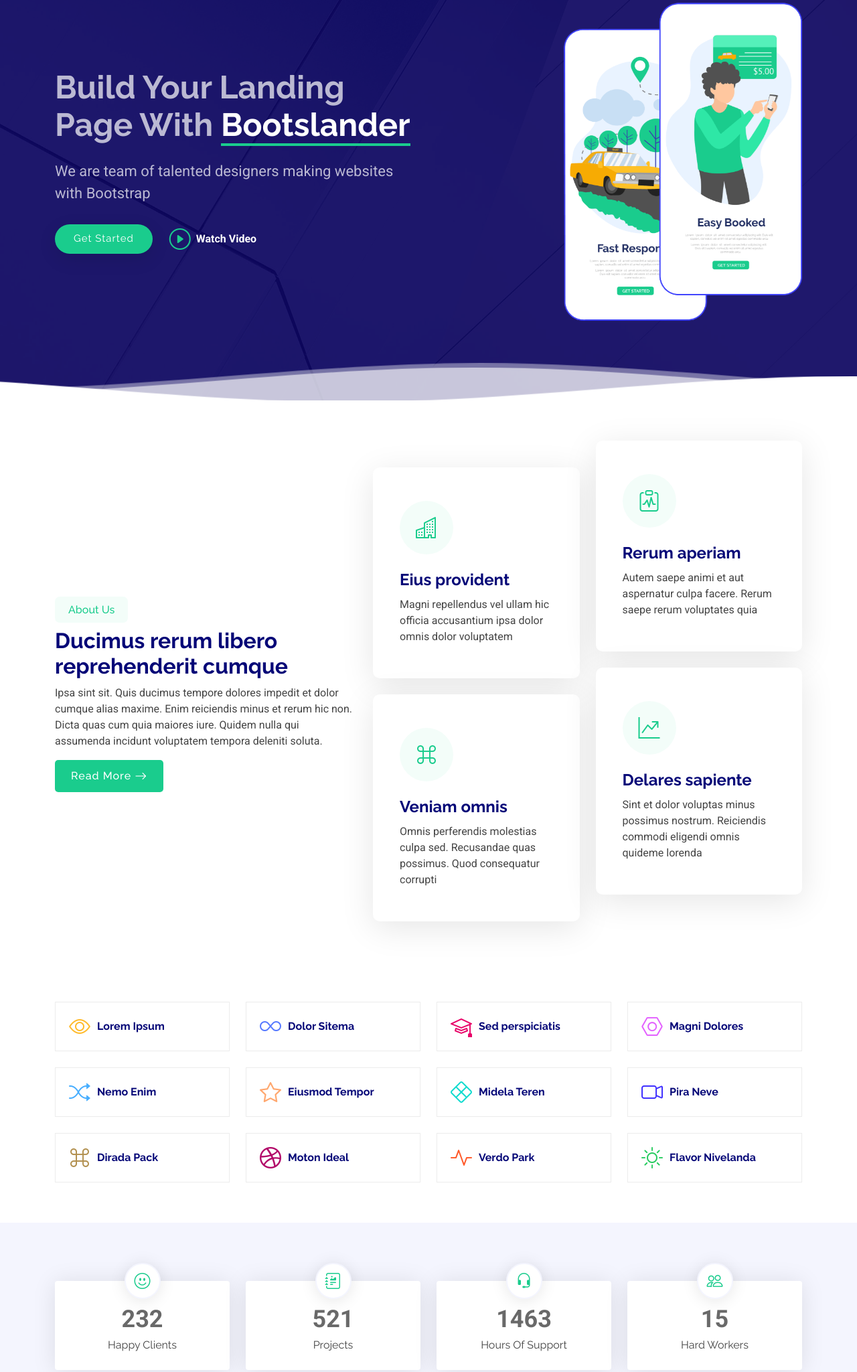
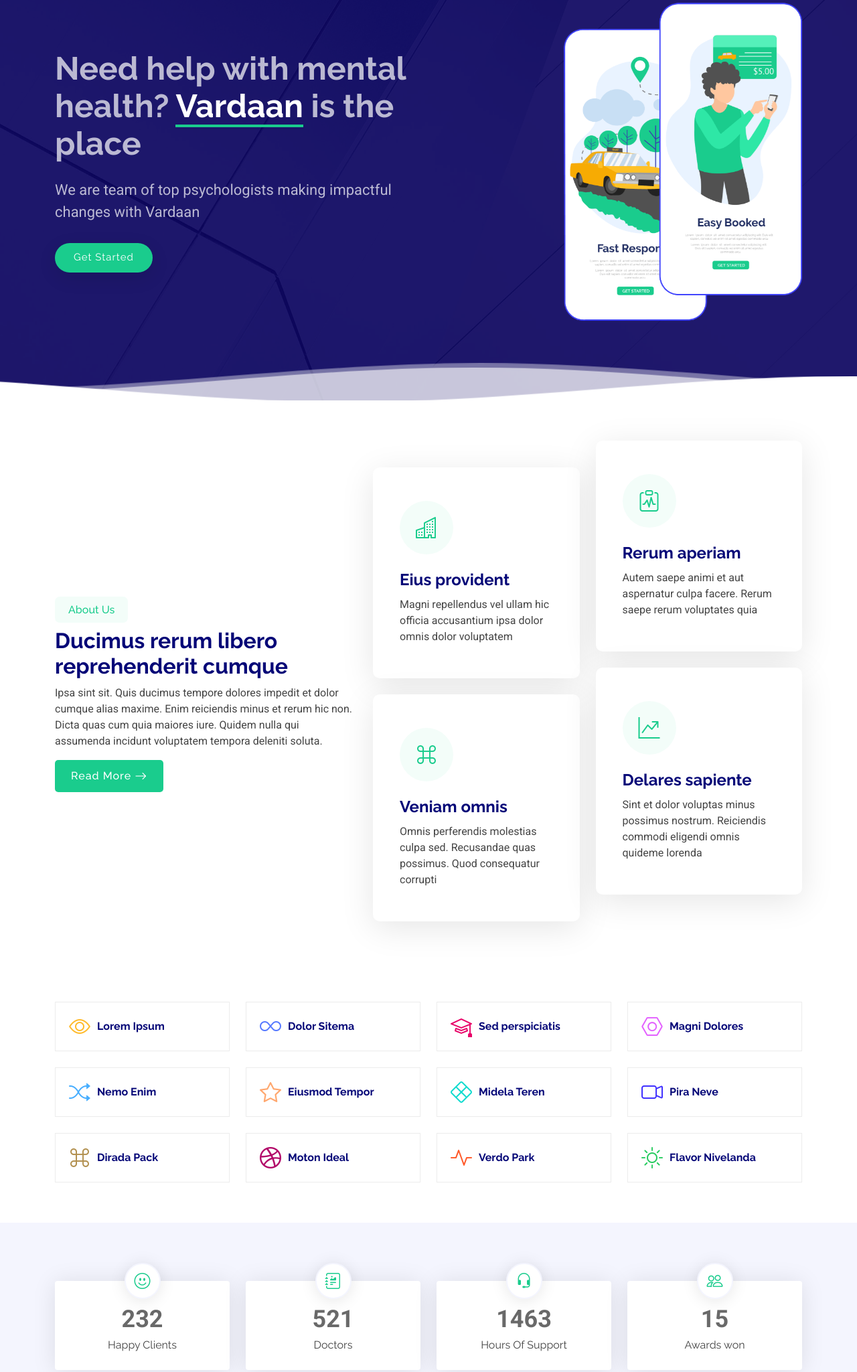
Before and after one commit to Shriya-Arunkumar/Vardaan, a plain HTML site: page index.html in a window 1280 px wide. Shown: the part 117-2166 px from the top of the page at 67% size. Drawn offline with Linux system fonts and the light colour scheme.

Commit message:
update index.html

```diff
--- a/index.html
+++ b/index.html
@@ -43,8 +43,7 @@
 
       <a href="index.html" class="logo d-flex align-items-center">
         <!-- Uncomment the line below if you also wish to use an image logo -->
-        <!-- <img src="assets/img/logo.png" alt=""> -->
-        <h1 class="sitename">Bootslander</h1>
+        <img src="assets/img/logo_new.png" alt="">
       </a>
 
       <nav id="navmenu" class="navmenu">
@@ -93,11 +92,12 @@
           </div>
 
           <div class="col-lg-6  d-flex flex-column justify-content-center" data-aos="fade-in">
-            <h1>Build Your Landing Page With <span>Bootslander</span></h1>
-            <p>We are team of talented designers making websites with Bootstrap</p>
+            <h1>Need help with mental health? <span>Vardaan</span> is the place</h1>
+            <p>We are team of top psychologists making impactful changes with Vardaan</p>
             <div class="d-flex">
               <a href="#about" class="btn-get-started">Get Started</a>
-              <a href="https://www.youtube.com/watch?v=Y7f98aduVJ8" class="glightbox btn-watch-video d-flex align-items-center"><i class="bi bi-play-circle"></i><span>Watch Video</span></a>
+              <!-- <a href="https://www.youtube.com/watch?v=Y7f98aduVJ8" class="glightbox btn-watch-video d-flex align-items-center"><i class="bi bi-play-circle"></i><span>Watch Video</span></a>
+            -->
             </div>
           </div>
 
@@ -293,7 +293,7 @@
             <i class="bi bi-journal-richtext"></i>
             <div class="stats-item">
               <span data-purecounter-start="0" data-purecounter-end="521" data-purecounter-duration="1" class="purecounter"></span>
-              <p>Projects</p>
+              <p>Doctors</p>
             </div>
           </div><!-- End Stats Item -->
 
@@ -309,7 +309,7 @@
             <i class="bi bi-people"></i>
             <div class="stats-item">
               <span data-purecounter-start="0" data-purecounter-end="15" data-purecounter-duration="1" class="purecounter"></span>
-              <p>Hard Workers</p>
+              <p>Awards won</p>
             </div>
           </div><!-- End Stats Item -->
 
```
